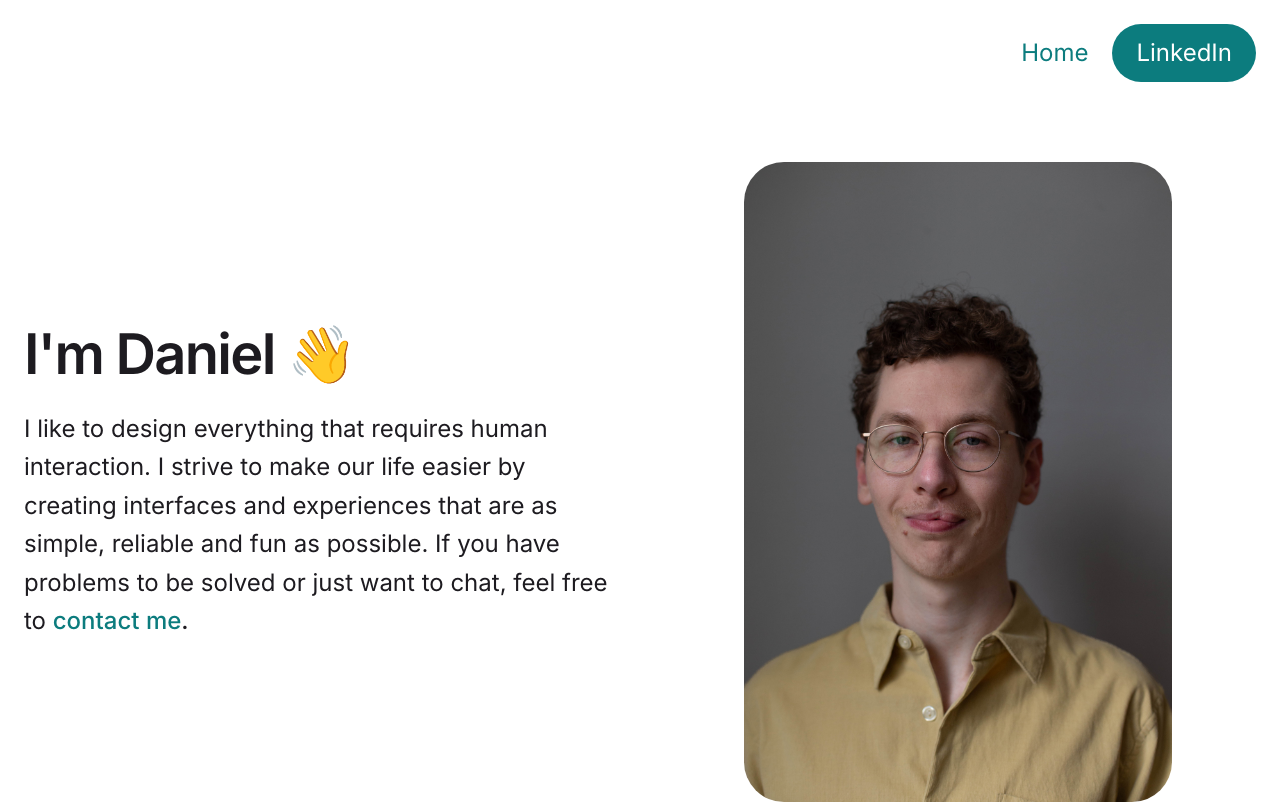
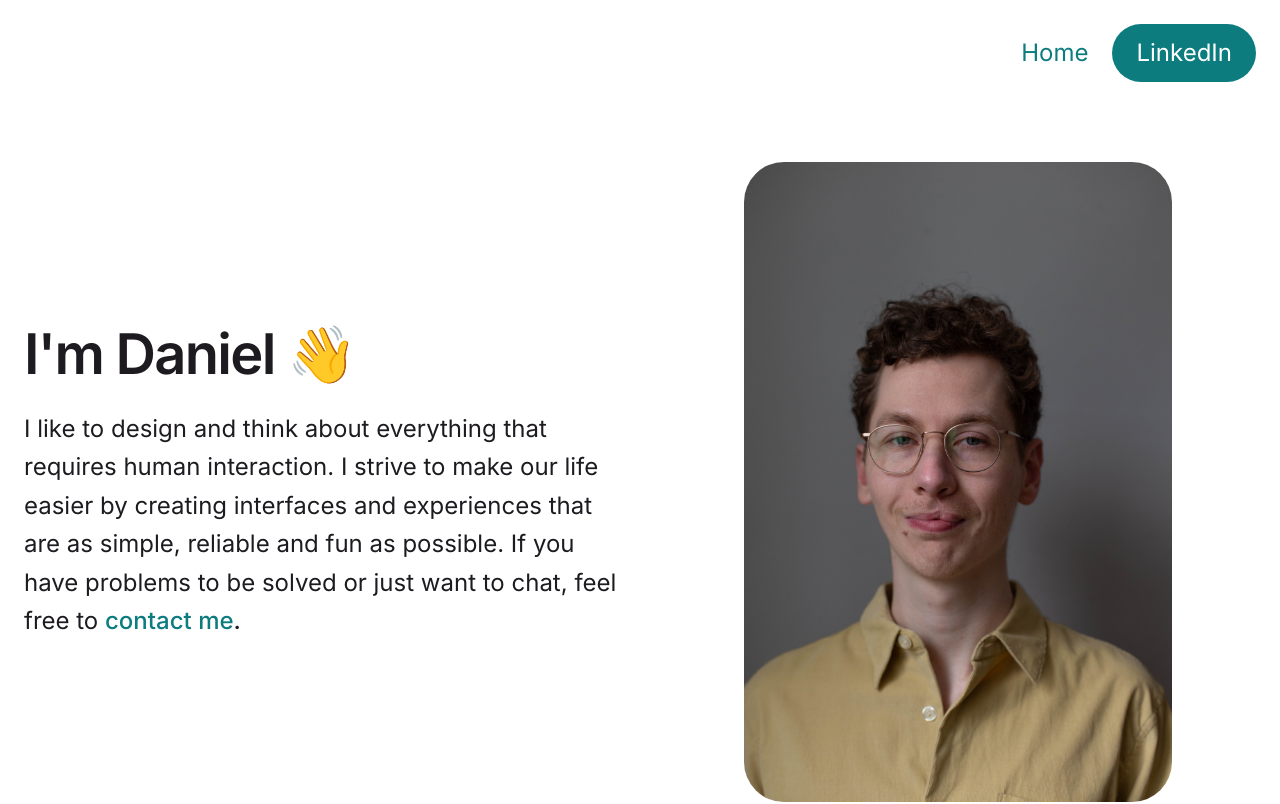
Before and after one commit to dbueker/portfolio-danielbueker, a Nuxt app: page /about in a window 1280 px wide. Shown: the top 804 px of the page. Built offline with nearby package versions, Linux system fonts and the light colour scheme.

Commit message:
About text

```diff
--- a/pages/about.vue
+++ b/pages/about.vue
@@ -7,7 +7,7 @@ import Portrait from '../assets/Portrait.jpg';
         <div class="px-6 mx-auto lg:max-w-screen-xl grid grid-cols-1 md:grid-cols-2 gap-y-20 md:gap-x-10 place-items-center place-content-center mb-24 md:mb-28 lg:mb-32 pt-20 text-lightmode-on-background dark:text-darkmode-on-background">
           <div class="space-y-6">
             <p class="text-headline-mobile lg:text-headline-desktop">I'm Daniel 👋</p>
-            <p class="text-body ">I like to design everything that requires human interaction. I strive to make our life easier by creating interfaces and experiences that are as simple, reliable and fun as possible. If you have problems to be solved or just want to chat, feel free to <a class="text-body-bold text-lightmode-primary dark:text-darkmode-primary md:hover:opacity-70 transition ease-in-out duration-150" href="https://www.linkedin.com/in/danielbueker/" target="_blank">contact me</a><span class="text-body-bold">.</span></p>
+            <p class="text-body ">I like to design and think about everything that requires human interaction. I strive to make our life easier by creating interfaces and experiences that are as simple, reliable and fun as possible. If you have problems to be solved or just want to chat, feel free to <a class="text-body-bold text-lightmode-primary dark:text-darkmode-primary md:hover:opacity-70 transition ease-in-out duration-150" href="https://www.linkedin.com/in/danielbueker/" target="_blank">contact me</a><span class="text-body-bold">.</span></p>
           </div>
           <img :src=Portrait alt="Portrait of Daniel" class="rounded w-full md:w-fit md:max-h-[640px]" />
         </div>
```
